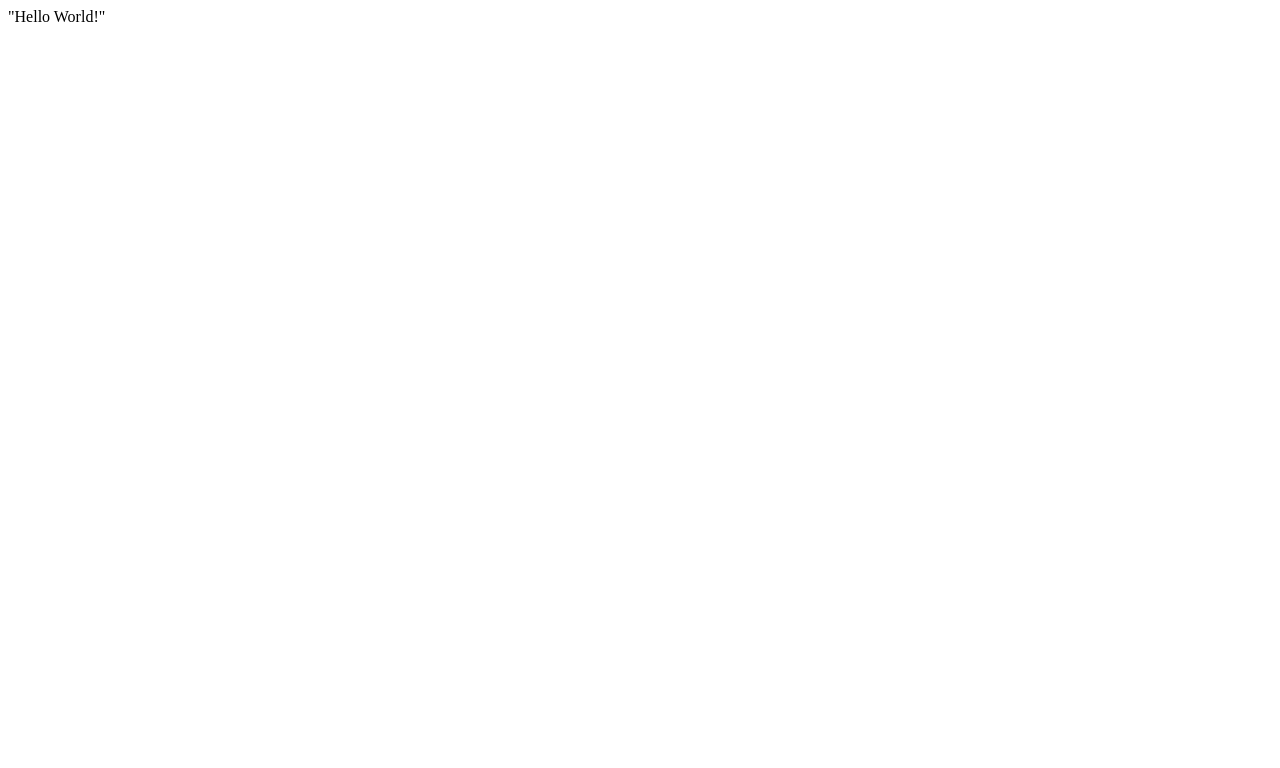
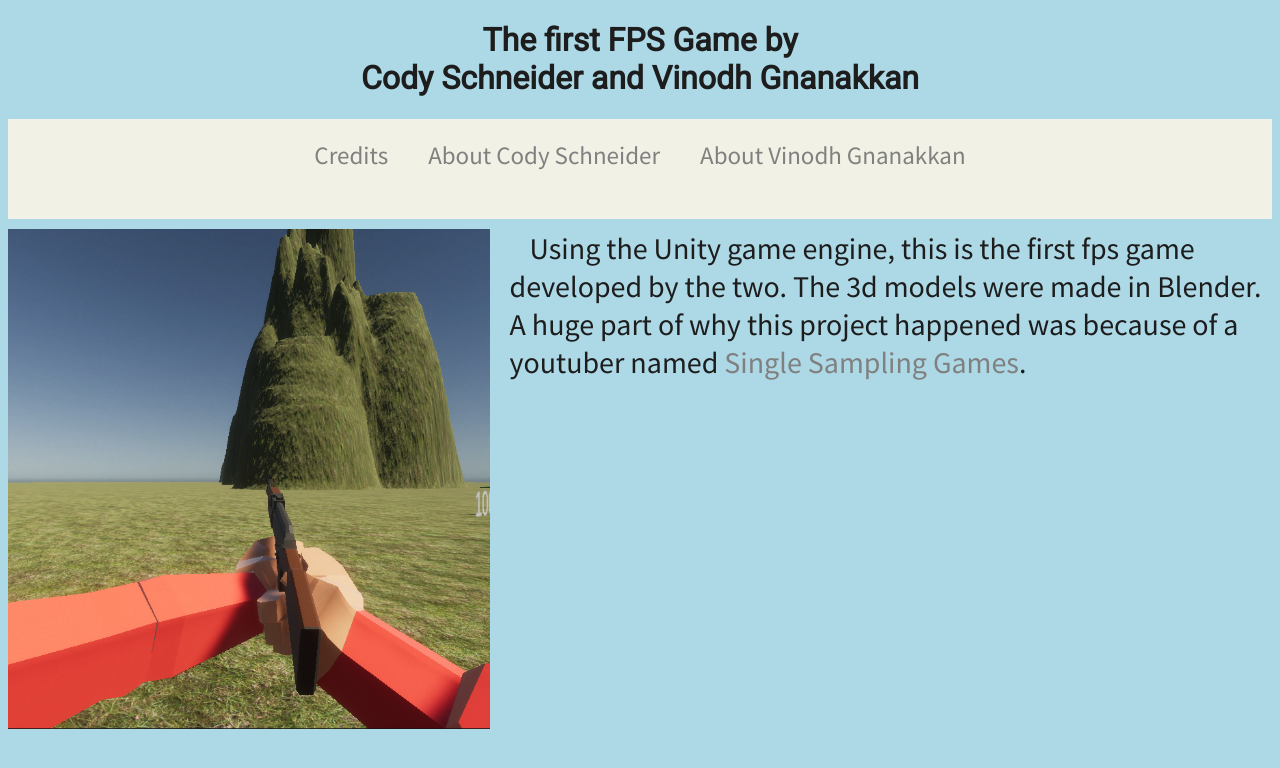
Before and after one commit to Vuinea/vuinea.github.io, a plain HTML site: page index.html in a window 1280 px wide. Drawn offline with Linux system fonts and the light colour scheme.

Commit message:
added code for index

```diff
--- a/index.html
+++ b/index.html
@@ -1 +1,51 @@
-"Hello World!"
+<!DOCTYPE html>
+<html lang="en">
+  <head>
+    <meta charset="UTF-8" />
+    <meta http-equiv="X-UA-Compatible" content="IE=edge" />
+    <meta name="viewport" content="width=device-width, initial-scale=1.0" />
+    <link rel="stylesheet" href="example.css" />
+    <title>Example</title>
+
+    <!-- fonts -->
+    <link rel="preconnect" href="https://fonts.googleapis.com">
+    <link rel="preconnect" href="https://fonts.gstatic.com" crossorigin>
+    <link href="https://fonts.googleapis.com/css2?family=Roboto:wght@100;400&family=Source+Sans+Pro&display=swap" rel="stylesheet">
+  </head>
+  <body>
+    <h1>
+      <span class="title-break">The first FPS Game by</span>Cody Schneider and
+      Vinodh Gnanakkan
+    </h1>
+
+    <div class="top-bar">
+      <nav class="top-nav">
+        <a href="exampleCredentials.html">Credits</a>
+        <a href="exampleCody.html">About Cody Schneider</a>
+        <a href="exampleVinodh.html">About Vinodh Gnanakkan</a>
+      </nav>
+    </div>
+
+    <div id="main">
+      <div id="info">
+        <div id="main-image-holder">
+          <img
+            id="main-visual"
+            src="game_screenshots/main_visual.png"
+            alt="game visual"
+          />
+        </div>
+
+        <p id="info-text" class="text">
+          Using the Unity game engine, this is the first fps game developed by
+          the two. The 3d models were made in Blender. A huge part of why this
+          project happened was because of a youtuber named
+          <a target="_blank" href="https://www.youtube.com/c/SingleSaplingGames"
+            >Single Sampling Games</a
+          >.
+        </p>
+      </div>
+    </div>
+    <script src="example.js"></script>
+  </body>
+</html>
```
